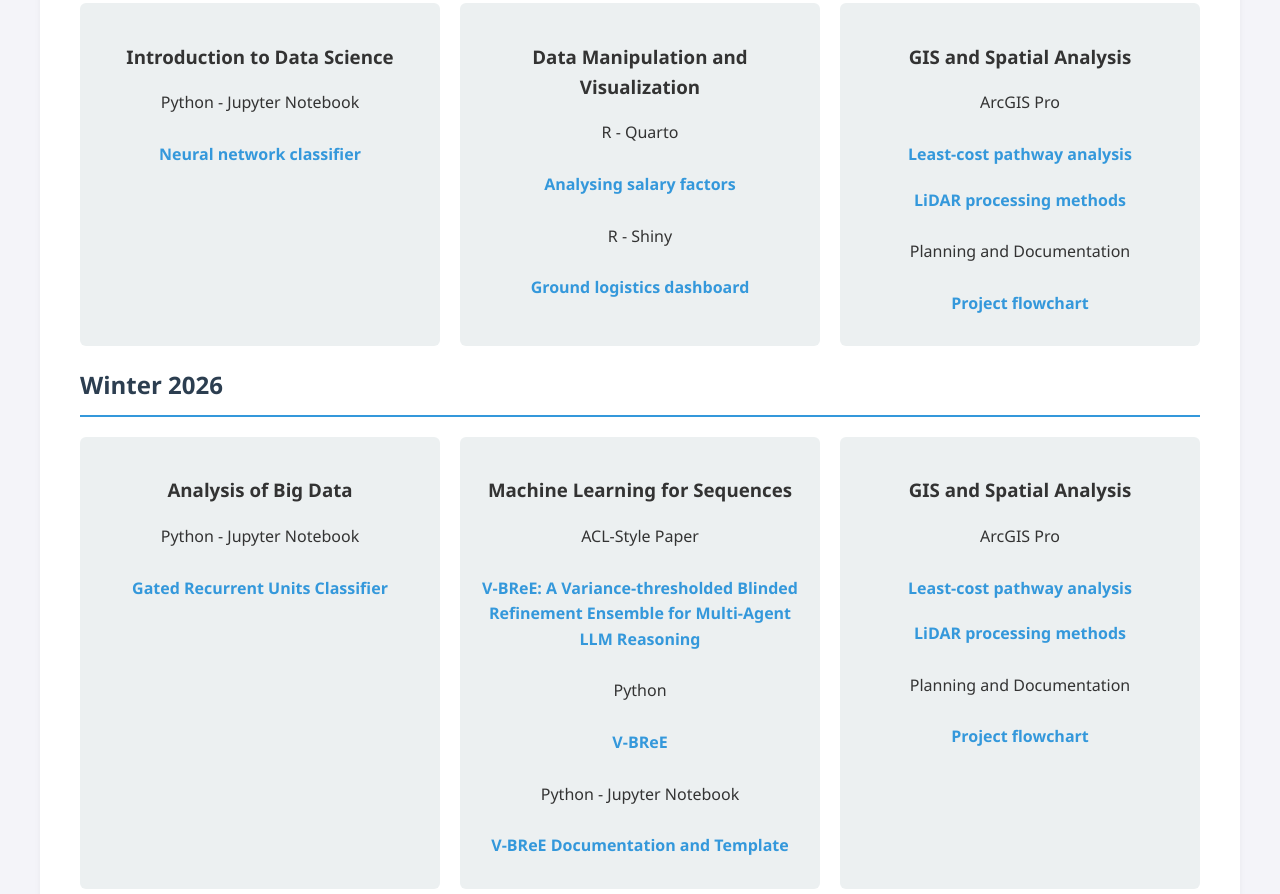
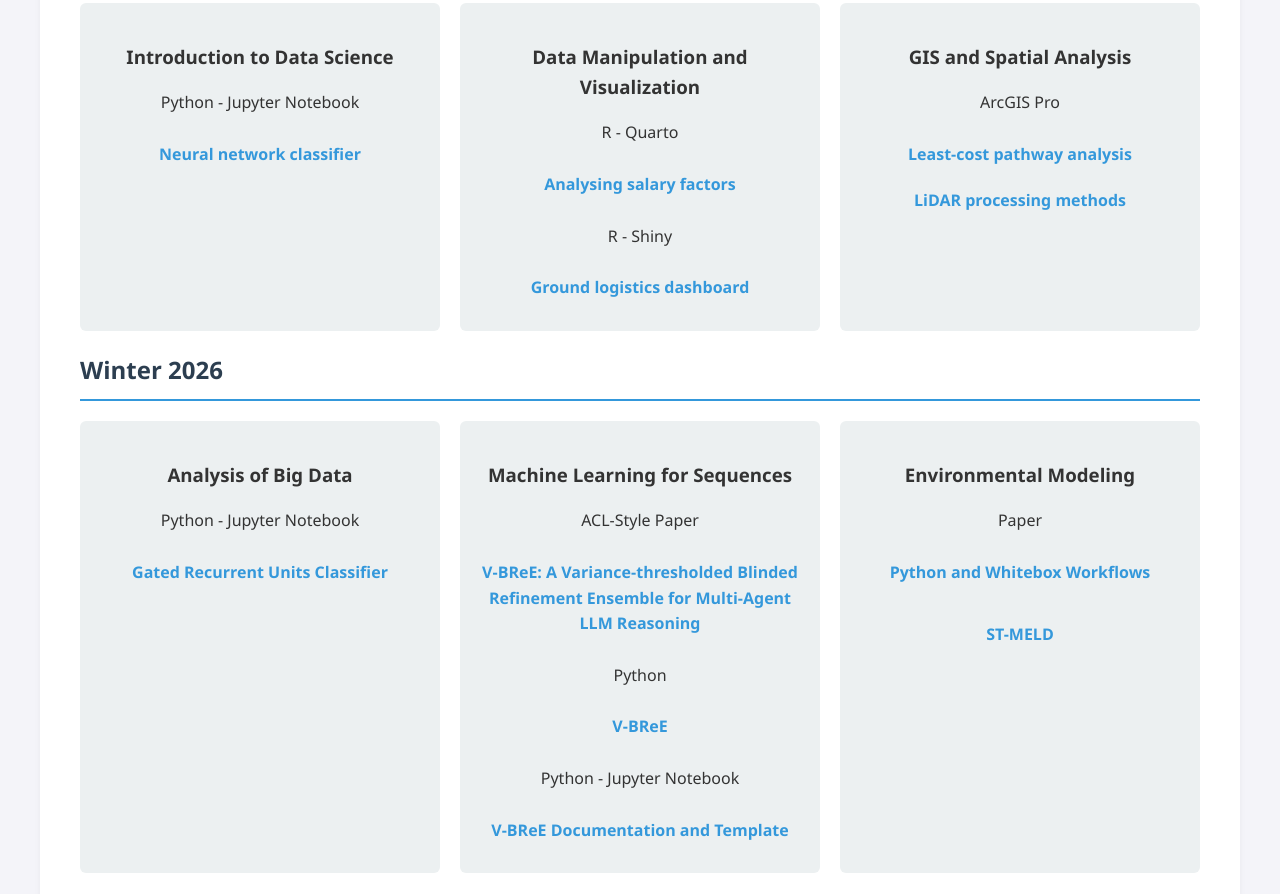
Before and after one commit to JasonIves/Portfolio, a plain HTML site: page index.html in a window 1280 px wide. Shown: the part 342-1236 px from the top of the page. Drawn offline with Linux system fonts and the light colour scheme.

Commit message:
Modify project links and add Environmental Modeling section
Updated project links and added a new project section.

```diff
--- a/index.html
+++ b/index.html
@@ -126,7 +126,7 @@
                     <li class="project-item">
                         <h3>Introduction to Data Science</h3>
                         <p>Python - Jupyter Notebook</p>
-                        <a href="https://jasonives.github.io/Portfolio/html/IvesJ_DATA6100_F25_FinalProject.html" target="_blank">Neural network classifier</a>
+                        <a href="https://colab.research.google.com/drive/1e8XZiEVyD73jceLRPX0m_rrcFR-WRYei">Neural network classifier</a>
                     </li>
 
                     <li class="project-item">
@@ -142,8 +142,6 @@
                         <p>ArcGIS Pro</p>
                         <a href="./images/Adirondak_Least_Cost_Summits.png" target="_blank">Least-cost pathway analysis</a>
                         <a href="./images/Turkey_Point_LiDAR_3_Panels.png" target="_blank">LiDAR processing methods</a>
-                        <p>Planning and Documentation</p>
-                        <a href="./images/Lab02.drawio.png" target="_blank">Project flowchart</a>
                     </li>
 
                     </ul>
@@ -159,8 +157,7 @@
                     <li class="project-item">
                         <h3>Machine Learning for Sequences</h3>
                         <p>ACL-Style Paper</p>
-                        <a href="./docs/data6400_hlp_final_report_final_20260410.pdf">V-BReE: A Variance-thresholded Blinded Refinement Ensemble for
-Multi-Agent LLM Reasoning</a>
+                        <a href="./docs/data6400_hlp_final_report_final_20260410.pdf">V-BReE: A Variance-thresholded Blinded Refinement Ensemble for Multi-Agent LLM Reasoning</a>
                         <p>Python</p>
                         <a href="https://github.com/JasonIves/V-BReE">V-BReE</a>
                         <p>Python - Jupyter Notebook</p>
@@ -168,12 +165,11 @@
                     </li>
 
                     <li class="project-item">
-                        <h3>GIS and Spatial Analysis</h3>
-                        <p>ArcGIS Pro</p>
-                        <a href="./images/Adirondak_Least_Cost_Summits.png" target="_blank">Least-cost pathway analysis</a>
-                        <a href="./images/Turkey_Point_LiDAR_3_Panels.png" target="_blank">LiDAR processing methods</a>
-                        <p>Planning and Documentation</p>
-                        <a href="./images/Lab02.drawio.png" target="_blank">Project flowchart</a>
+                        <h3>Environmental Modeling</h3>
+                        <p>Paper</p>
+                        <a href="./docs/geog6550_final_project_jasonIves_final.pdf>ST-MELD: Spatiotemporal Model-Estimated Lava Distribution</a>
+                        <p>Python and Whitebox Workflows</p>
+                        <a href="https://github.com/JasonIves/geog_6550_st-meld">ST-MELD</a>
                     </li>
 
                     </ul>
```
